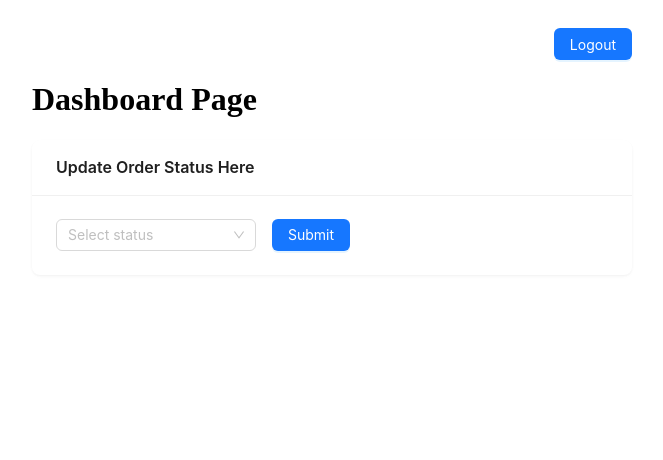
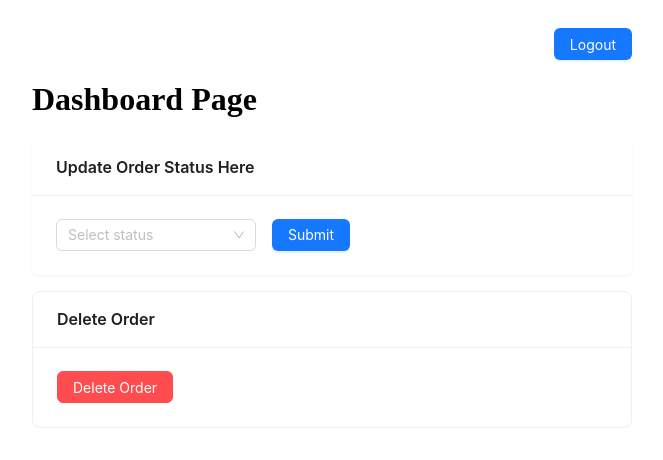
Before and after one commit to hbtpoprock/nextjs-frontend, a Next.js app: page /dashboard in a window 1280 px wide. Shown: the top 460 px of the page, without its empty margins (308-971 px from the left). Built offline with nearby package versions, Linux system fonts and the light colour scheme; sample sign-in values are in the browser's storage.

Commit message:
add delete order button

```diff
--- a/pages/dashboard.js
+++ b/pages/dashboard.js
@@ -1,7 +1,7 @@
 // pages/dashboard.js
 import { useState, useEffect } from "react";
 import { useRouter } from "next/router";
-import { Button, Card, message, Select } from "antd";
+import { Button, Card, message, Select, Popconfirm } from "antd";
 import ProtectedRoute from "../components/ProtectedRoute";
 const { Option } = Select;
 
@@ -141,6 +141,39 @@ const DashboardPage = () => {
     setLoading(false);
   };
 
+  const handleDeleteOrder = async () => {
+    setLoading(true);
+
+    try {
+      // Call your delete order API endpoint
+      const response = await fetch(
+        `http://localhost:8000/api/orders/${responseData.id}`,
+        {
+          method: "DELETE",
+          headers: {
+            "Content-Type": "application/json",
+            // Include the access token in the headers
+            Authorization: `Bearer ${localStorage.getItem("accessToken")}`,
+          },
+        }
+      );
+
+      if (response.ok) {
+        // Redirect to the order page after successful deletion
+        router.push("/order");
+        message.success("Delete order successful!");
+      } else {
+        // Handle delete order error
+        const errorMessage = await response.text();
+        console.error("Delete order failed:", errorMessage);
+        message.error(`Delete order failed: ${errorMessage}`);
+      }
+    } catch (error) {
+      console.error("Error during delete order:", error);
+    }
+    setLoading(false);
+  };
+
   return (
     <ProtectedRoute>
       <div style={{ padding: "20px", maxWidth: "600px", margin: "auto" }}>
@@ -170,6 +203,26 @@ const DashboardPage = () => {
             Submit
           </Button>
         </Card>
+        <Card title="Delete Order" style={{ marginTop: "16px" }}>
+          <Popconfirm
+            title="Are you sure you want to delete this order?"
+            onConfirm={handleDeleteOrder}
+            okText="Yes"
+            cancelText="No"
+          >
+            <Button
+              style={{
+                backgroundColor: "#ff4d4f",
+                borderColor: "#ff4d4f",
+                color: "#fff",
+              }}
+              type="danger"
+              loading={loading}
+            >
+              Delete Order
+            </Button>
+          </Popconfirm>
+        </Card>
       </div>
     </ProtectedRoute>
   );
```
